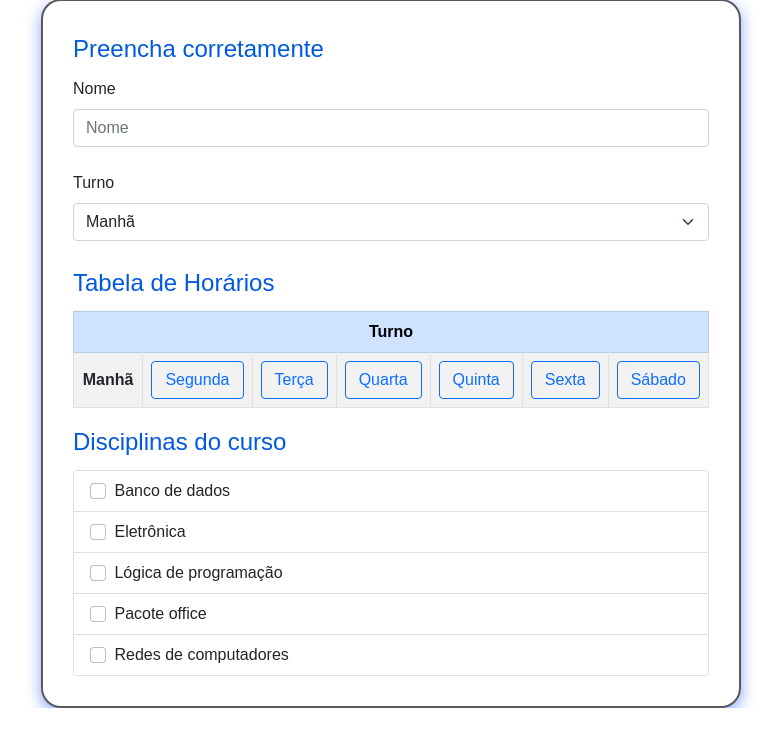
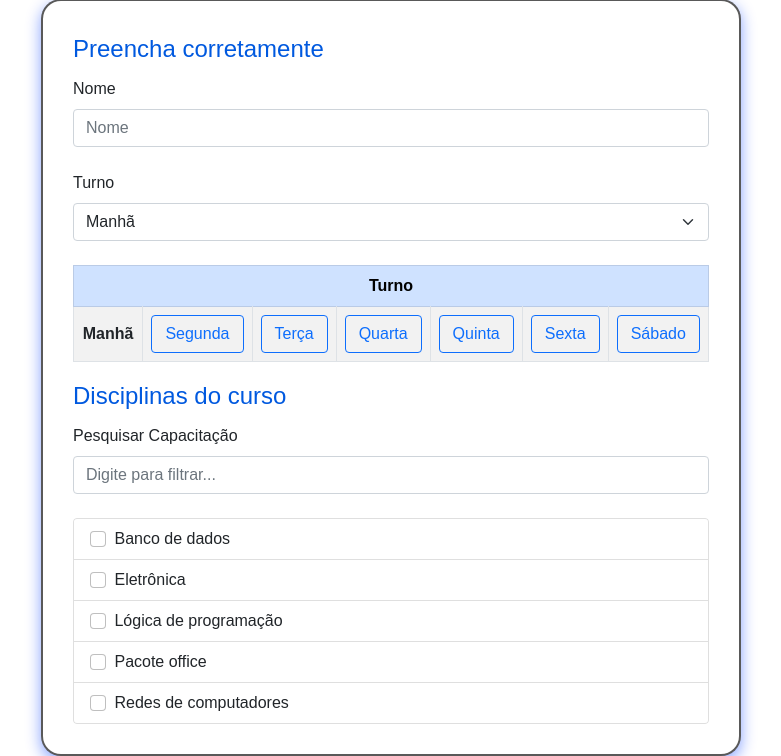
Before and after one commit to FreiCaneco/tcc-senai-mmm, a PHP site: page /criar_curso.php in a window 1280 px wide. Shown: the part 165-921 px from the top of the page, without its empty margins (249-1030 px from the left). Before the commit the page ends 873 px from the top, so only its background shows below. Run offline with PHP 8.4, Linux system fonts and the light colour scheme; data comes from the database, SQL or seed files in the repository.

Commit message:
Pagina de criar curso basicamente pronta

```diff
--- a/criar_curso.php
+++ b/criar_curso.php
@@ -27,7 +27,7 @@
 
         <div class="col mb-4">
           <label for="turno" class="form-label">Turno</label>
-          <select id="turno" name="turno" class="form-select" required>
+          <select id="turno-select" name="turno" class="form-select" required>
             <option selected>Manhã</option>
             <option>Tarde</option>
             <option>Noite</option>
@@ -35,34 +35,15 @@
         </div>
 
         <legend id="titulo-tabela" style="display: none;">Tabela de Horários</legend>
-
-        <table id="tabela-horarios" class="table table-bordered table-striped text-center align-middle" style="display: none;">
+        <table id="tabela-horario" class="table table-bordered table-striped text-center align-middle">
           <thead class="table-primary">
             <tr>
               <th colspan="7">Turno</th>
             </tr>
           </thead>
           <tbody>
-            <tr id="linha-manha">
-              <th scope="row">Manhã</th>
-              <td><button type="button" class="btn btn-outline-primary w-100 dia-btn">Segunda</button></td>
-              <td><button type="button" class="btn btn-outline-primary w-100 dia-btn">Terça</button></td>
-              <td><button type="button" class="btn btn-outline-primary w-100 dia-btn">Quarta</button></td>
-              <td><button type="button" class="btn btn-outline-primary w-100 dia-btn">Quinta</button></td>
-              <td><button type="button" class="btn btn-outline-primary w-100 dia-btn">Sexta</button></td>
-              <td><button type="button" class="btn btn-outline-primary w-100 dia-btn">Sábado</button></td>
-            </tr>
-            <tr id="linha-tarde">
-              <th scope="row">Tarde</th>
-              <td><button type="button" class="btn btn-outline-primary w-100 dia-btn">Segunda</button></td>
-              <td><button type="button" class="btn btn-outline-primary w-100 dia-btn">Terça</button></td>
-              <td><button type="button" class="btn btn-outline-primary w-100 dia-btn">Quarta</button></td>
-              <td><button type="button" class="btn btn-outline-primary w-100 dia-btn">Quinta</button></td>
-              <td><button type="button" class="btn btn-outline-primary w-100 dia-btn">Sexta</button></td>
-              <td><button type="button" class="btn btn-outline-primary w-100 dia-btn">Sábado</button></td>
-            </tr>
-            <tr id="linha-noite">
-              <th scope="row">Noite</th>
+            <tr id="linha-dia">
+              <th id='titulo-linha' scope="row">Nenhum</th>
               <td><button type="button" class="btn btn-outline-primary w-100 dia-btn">Segunda</button></td>
               <td><button type="button" class="btn btn-outline-primary w-100 dia-btn">Terça</button></td>
               <td><button type="button" class="btn btn-outline-primary w-100 dia-btn">Quarta</button></td>
@@ -74,6 +55,12 @@
         </table>
 
         <legend>Disciplinas do curso</legend>
+
+        <div class="mb-4">
+          <label for="search-capacitacao" class="form-label">Pesquisar Capacitação</label>
+          <input type="text" id="search-capacitacao" class="form-control" placeholder="Digite para filtrar...">
+        </div>
+
         <div id="lista-capacitacoes" class="list-group" style="max-height: 250px; overflow-y: auto;">
           <?php
             require_once "./model/disciplina_model.php";
@@ -90,13 +77,6 @@
                 <div class='me-3'>
                   <input class='form-check-input me-1 disciplina-checkbox' type='checkbox' id='checkbox_$id'>
                   <span>$disciplinaNome</span>
-                </div>
-                <div class='w-auto hidden' id='div-select_$id'>
-                  <select class='form-select' name='nivel_selecionado[$id]'>
-                    <option value='n1'>N1</option>
-                    <option value='n2'>N2</option>
-                    <option value='n3'>N3</option>
-                  </select>
                 </div>
               </label>";
             };
@@ -117,50 +97,37 @@
       });
     });
 
-    // CÓDIGO PARA EXIBIR TABELA APÓS SELEÇÃO DO TURNO
-    const selectTurno = document.getElementById('turno');
-    const tabelaHorarios = document.getElementById('tabela-horarios');
-    const tituloTabela = document.getElementById('titulo-tabela');
+    // CÓDIGO PARA MUDAR TITULO LINHA DA TABELA APÓS SELEÇÃO DO TURNO
+      const selectTurno = document.getElementById('turno-select');
+      const tituloLinhaTabela = document.getElementById('titulo-linha');
+      function atualizarTituloLinhaTabela() {
+        const valorSelecionado = selectTurno.value;
+        tituloLinhaTabela.textContent = valorSelecionado;
+      }
+      selectTurno.addEventListener('change',atualizarTituloLinhaTabela);
+      atualizarTituloLinhaTabela();
 
-    const linhaManha = document.getElementById('linha-manha');
-    const linhaTarde = document.getElementById('linha-tarde');
-    const linhaNoite = document.getElementById('linha-noite');
+    // Parte Responsavel pela procura de capacitações
+      const searchInput = document.getElementById('search-capacitacao');
+      const listItems = document.querySelectorAll('.list-group-item');
 
-    // Função que encapsula a lógica de exibição/ocultação das linhas e da tabela
-    function atualizarExibicaoTurno() {
-      const valorSelecionado = selectTurno.value;
+      searchInput.addEventListener('keyup', function() {
+        const searchTerm = searchInput.value.trim().toLowerCase();
 
-      // Exibe tabela e título apenas se houver seleção válida
-      if (valorSelecionado && valorSelecionado !== 'Selecione') {
-        tabelaHorarios.style.display = 'table';
-        tituloTabela.style.display = 'block';
-      } else {
-        tabelaHorarios.style.display = 'none';
-        tituloTabela.style.display = 'none';
-      }
+        listItems.forEach(item => {
+          const disciplinaNomeElement = item.querySelector('span');
 
-      // Esconde todas as linhas antes de mostrar a correta
-      linhaManha.style.display = 'none';
-      linhaTarde.style.display = 'none';
-      linhaNoite.style.display = 'none';
+          if(disciplinaNomeElement) {
+            const nome = disciplinaNomeElement.textContent.toLowerCase();
 
-      // Mostra apenas a linha correspondente
-      if (valorSelecionado === 'Manhã') linhaManha.style.display = 'table-row';
-      if (valorSelecionado === 'Tarde') linhaTarde.style.display = 'table-row';
-      if (valorSelecionado === 'Noite') linhaNoite.style.display = 'table-row';
-    }
-
-    // Adiciona o listener ao <select>
-    selectTurno.addEventListener('change', atualizarExibicaoTurno);
-
-    // NOVO CÓDIGO: Dispara a função no carregamento da página
-    document.addEventListener('DOMContentLoaded', () => {
-      // 1. Opcional: Garante que "Manhã" esteja selecionado no <select> (se não estiver no HTML)
-      // selectTurno.value = 'Manhã'; // Descomente se não conseguir garantir isso pelo HTML
-
-      // 2. Chama a função de atualização para exibir o turno inicial
-      atualizarExibicaoTurno();
-    });
+            if(nome.includes(searchTerm)) {
+              item.setAttribute('style', 'display: flex !important');
+            } else {
+              item.setAttribute('style', 'display: none !important');
+            }
+          }
+        })
+      })
 </script>
 </body>
 </html>
--- a/navbar.php
+++ b/navbar.php
@@ -6,7 +6,7 @@
         <li class="nav-item cor-texto"><a class="nav-link cor-texto" href="index.php">Home</a></li>
         <li class="nav-item cor-texto"><a class="nav-link cor-texto" href="criar_professor.php">Criar Professor</a></li>
         <li class="nav-item cor-texto"><a class="nav-link cor-texto" href="criar_curso.php">Criar Curso</a></li>
-        <li class="nav-item cor-texto"><a class="nav-link cor-texto" href="sobre.php">Pendências</a></li>
+        <li class="nav-item cor-texto"><a class="nav-link cor-texto" href="professores.php">Pendências</a></li>
       </ul>
   </div>
 </nav>
--- a/professores.php
+++ b/professores.php
@@ -24,7 +24,7 @@
         $database = new Database();
         $conn = $database->getConnection();
 
-        $query = "SELECT id_professor, nome, cpf, telefone, email, `trabalha-sabado` AS trabalha_sabado, turno
+        $query = "SELECT *
                   FROM professor ORDER BY nome ASC";
         $stmt = $conn->prepare($query);
         $stmt->execute();
```
